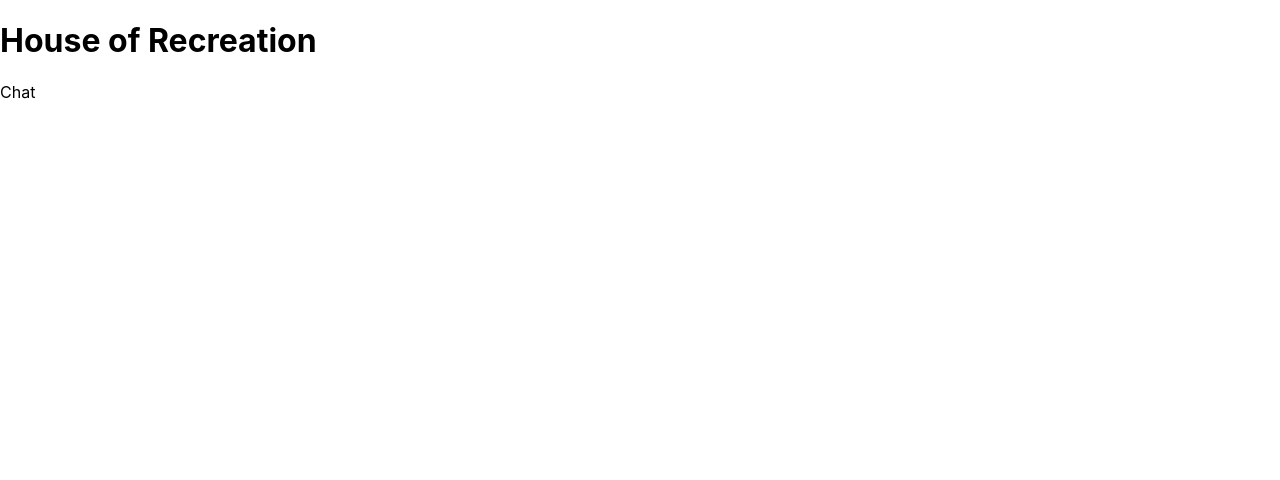
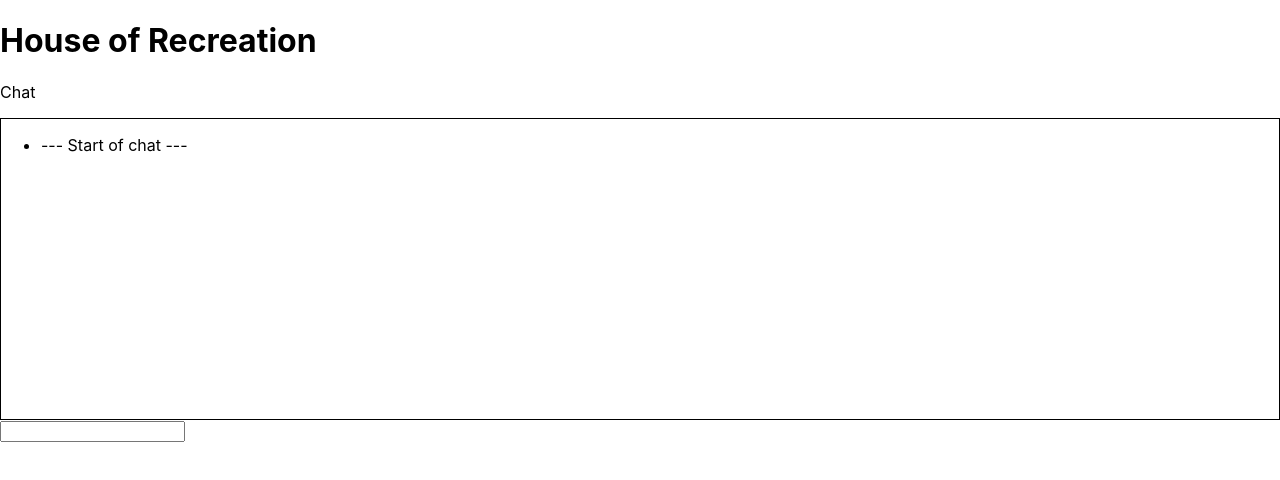
Before and after one commit to tanayseven/house-of-recreation, a React (Create React App) app: page /#/chat in a window 1280 px wide. Shown: the top 480 px of the page. Built offline with nearby package versions, Linux system fonts and the light colour scheme.

Commit message:
Implement basic chat gui

```diff
--- a/src/Chat.tsx
+++ b/src/Chat.tsx
@@ -1,14 +1,44 @@
-import React from 'react';
+import React, { Component, KeyboardEvent } from 'react';
 
-function Chat() {
+class Chat extends Component<{}, ChatState> {
+    constructor(props: {}) {
+        super(props)
+        this.state = {
+            chatMessages: ["--- Start of chat ---"],
+        }
+        this.keyPressedInChatInput = this.keyPressedInChatInput.bind(this)
+    }
+    keyPressedInChatInput(event: KeyboardEvent<HTMLInputElement>) {
+        const element = event.target as HTMLInputElement
+        if (event.key === "Enter") {
+            this.state.chatMessages.push(element.value)
+            console.log(element.value)
+            this.setState({chatMessages: this.state.chatMessages})
+            element.value = ""
+        }
+    }
+    render() {
+        const chatMessagesList = this.state.chatMessages.map((chatMessage, index)=><li key={index}>{chatMessage}</li>)
   return (
     <div>
       <h1>House of Recreation</h1>
       <div>
           <p>Chat</p>
+          <div style={{height: "300px", border: "1px solid black"}}>
+            <ul>
+                {chatMessagesList}
+            </ul>
+          </div>
+          <input type="text" id="chat-send" onKeyPress={this.keyPressedInChatInput} />
       </div>
     </div>
   );
+
+    }
+}
+
+interface ChatState {
+    chatMessages: string[]
 }
 
 export default Chat;
--- a/src/Home.tsx
+++ b/src/Home.tsx
@@ -1,10 +1,11 @@
 import React from 'react';
-import { useHistory } from 'react-router-dom';
+import { useHistory, Link } from 'react-router-dom';
 
 
 function Home() {
     const history = useHistory()
-    function onRoomSelect(event: React.ChangeEvent<HTMLSelectElement>) {
+
+    function roomSelect(event: React.ChangeEvent<HTMLSelectElement>) {
         const roomUrl = `/${event.target.value}`
         console.log("Changing room to " + roomUrl)
         history.push(roomUrl)
@@ -15,11 +16,12 @@ function Home() {
       <h1>House of Recreation</h1>
       <div>
         <label htmlFor="room-type">Create a Room</label>
-        <select name="room-types" id="room-type" onChange={onRoomSelect}>
+        <select name="room-types" id="room-type" onChange={roomSelect}>
           <option value="">Select an option</option>
           <option value="chat">Chat</option>
           <option value="pictionary">Pictionary</option>
         </select>
+        <p><Link to="/about">About</Link></p>
       </div>
     </div>
   );
```
Also changed, not shown: 1 other file (tests, documents, lock files or other folders).
